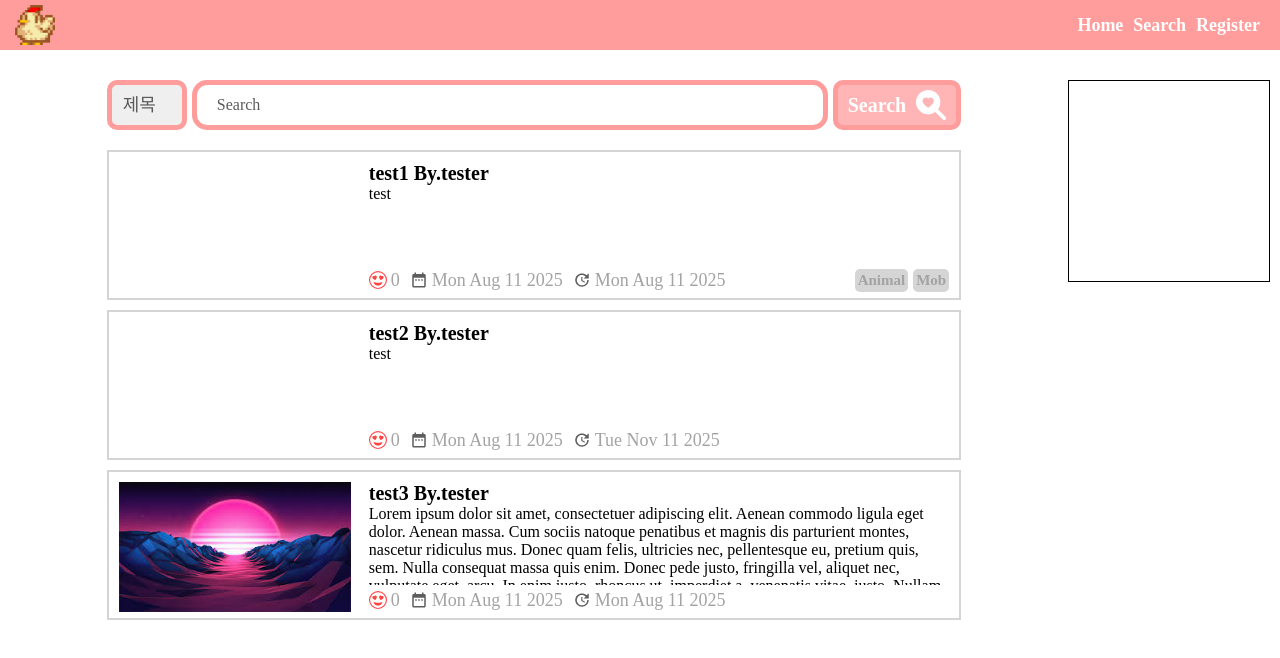
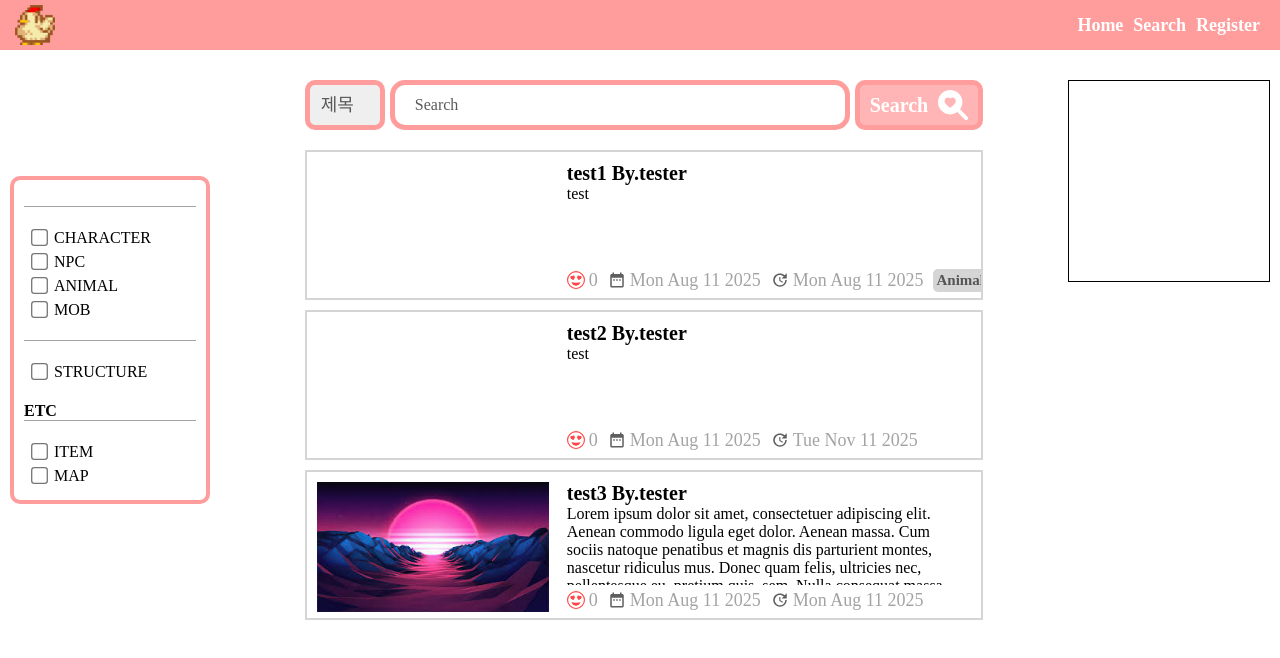
Before and after one commit to minicastle/Stardew-Retexture, a React (Vite) app: page /search in a window 1280 px wide. Shown: the top 658 px of the page. Built offline with nearby package versions, Linux system fonts and the light colour scheme.

Commit message:
filter add

```diff
--- a/src/components/ModelView.tsx
+++ b/src/components/ModelView.tsx
@@ -102,7 +102,7 @@ const TagBox = styled.div`
   gap: 5px;
   width: 100%;
   height: fit-content;
-  color: #a3a3a3;
+  color: #555555;
 `;
 const TagItem = styled.div`
   display: flex;
--- a/src/functions/types.ts
+++ b/src/functions/types.ts
@@ -9,3 +9,4 @@ export type ContentsData = {
     updateDate?:Date,
     tags?:("Charactor"|"NPC"|"Animal"|"Structure"|"Mob"|"Item"|"Map")[]
 }
+export type FilterType = "character"|"structure"|"npc"|"animal"|"mob"|"item"|"map";
--- a/src/pages/Search.tsx
+++ b/src/pages/Search.tsx
@@ -4,15 +4,71 @@ import Lottie from "lottie-react";
 import Loading from "../.Lottie/Loading_car.json";
 import { ReactElement, useCallback, useState } from "react";
 import { data } from "../functions/Data";
-import { ContentsData } from "../functions/types";
+import { ContentsData, FilterType } from "../functions/types";
 import ModelView from "../components/ModelView";
 const MainContainer = styled.div`
+  display: flex;
+  justify-content: center;
+  align-items: center;
+  width: 100%;
+  height: fit-content;
+`;
+const FilterContainer = styled.div`
+  display: flex;
+  justify-content: center;
+  align-items: center;
+  flex-direction: column;
+  position: relative;
+  height: 100%;
+  padding: 10px;
+`;
+const FilterBody = styled.div`
+  display: flex;
+  justify-content: center;
+  align-items: flex-start;
+  flex-direction: column;
+  position: sticky;
+  top: 0;
+  width: 200px;
+  border: 4px solid #ff9c9c;
+  border-radius: 10px;
+  padding: 10px;
+  box-sizing: border-box;
+`;
+const FilterTitle = styled.p`
+  font-weight: bold;
+  border-bottom: 1px solid #a3a3a3;
+  width: 100%;
+`;
+const FilterCheckContainer = styled.div`
+  display: flex;
+  justify-content: center;
+  align-items: flex-start;
+  flex-direction: column;
+  width: 100%;
+  padding: 5px;
+  gap: 5px;
+`;
+const FilterCheckBox = styled.div`
+  display: flex;
+  justify-content: center;
+  align-items: center;
+  gap: 5px;
+`;
+const FilterCheck = styled.input`
+  background-color: #5e5e5e;
+
+  scale: 1.3;
+`;
+const FilterText = styled.span`
+  white-space: nowrap;
+  text-transform: uppercase;
+`;
+const ContentsContainer = styled.div`
   display: flex;
   flex-direction: column;
   justify-content: center;
   align-items: center;
-  width: 100%;
-  height: fit-content;
 `;
 const LoadingContainer = styled.div`
   display: flex;
@@ -32,6 +88,7 @@ const ModelList = styled.div`
 function Search() {
   const [searchData, setSearchData] = useState<ContentsData[]>(data);
   const [load, setLoad] = useState<boolean>(false);
+  const [filter, setFilter] = useState<FilterType[]>([]);
   const handleSearchData: (e: ContentsData[]) => void = useCallback((e) => {
     setSearchData(e);
   }, []);
@@ -45,9 +102,103 @@ function Search() {
     }
     return contents;
   }, [searchData]);
-  console.log(searchData);
+  const handleFilter: (e: FilterType) => void = (e) => {
+    const buf = filter.findIndex((element) => element === e);
+    if (buf !== -1) {
+      setFilter((filter) => {
+        return [...filter.slice(0, buf), ...filter.slice(buf + 1)];
+      });
+    } else {
+      setFilter([...filter, e]);
+    }
+    console.log(buf);
+  };
   return (
     <MainContainer>
+      <FilterContainer>
+        <FilterBody>
+          <FilterTitle></FilterTitle>
+          <FilterCheckContainer>
+            <FilterCheckBox>
+              <FilterCheck
+                type="checkbox"
+                value={"character"}
+                onChange={() => {
+                  handleFilter("character");
+                }}
+              />
+              <FilterText>character</FilterText>
+            </FilterCheckBox>
+            <FilterCheckBox>
+              <FilterCheck
+                type="checkbox"
+                value={"npc"}
+                onChange={() => {
+                  handleFilter("npc");
+                }}
+              />
+              <FilterText>NPC</FilterText>
+            </FilterCheckBox>
+            <FilterCheckBox>
+              <FilterCheck
+                type="checkbox"
+                value={"animal"}
+                onChange={() => {
+                  handleFilter("animal");
+                }}
+              />
+              <FilterText>Animal</FilterText>
+            </FilterCheckBox>
+            <FilterCheckBox>
+              <FilterCheck
+                type="checkbox"
+                value={"mob"}
+                onChange={() => {
+                  handleFilter("mob");
+                }}
+              />
+              <FilterText>Mob</FilterText>
+            </FilterCheckBox>
+          </FilterCheckContainer>
+          <FilterTitle></FilterTitle>
+          <FilterCheckContainer>
+            <FilterCheckBox>
+              <FilterCheck
+                type="checkbox"
+                value={"structure"}
+                onChange={() => {
+                  handleFilter("structure");
+                }}
+              />
+              <FilterText>structure</FilterText>
+            </FilterCheckBox>
+          </FilterCheckContainer>
+          <FilterTitle>ETC</FilterTitle>
+          <FilterCheckContainer>
+            <FilterCheckBox>
+              <FilterCheck
+                type="checkbox"
+                value={"item"}
+                onChange={() => {
+                  handleFilter("item");
+                }}
+              />
+              <FilterText>Item</FilterText>
+            </FilterCheckBox>
+            <FilterCheckBox>
+              <FilterCheck
+                type="checkbox"
+                value={"item"}
+                onChange={() => {
+                  handleFilter("map");
+                }}
+              />
+              <FilterText>Map</FilterText>
+            </FilterCheckBox>
+          </FilterCheckContainer>
+        </FilterBody>
+      </FilterContainer>
+      <ContentsContainer>
         <SearchBar
           handleSearchData={handleSearchData}
           handleSetLoad={handleSetLoad}
@@ -59,6 +210,7 @@ function Search() {
         ) : (
           <ModelList>{handleGenModelView()}</ModelList>
         )}
+      </ContentsContainer>
     </MainContainer>
   );
 }
```
Lines whose indentation alone changed are shown as unchanged.
